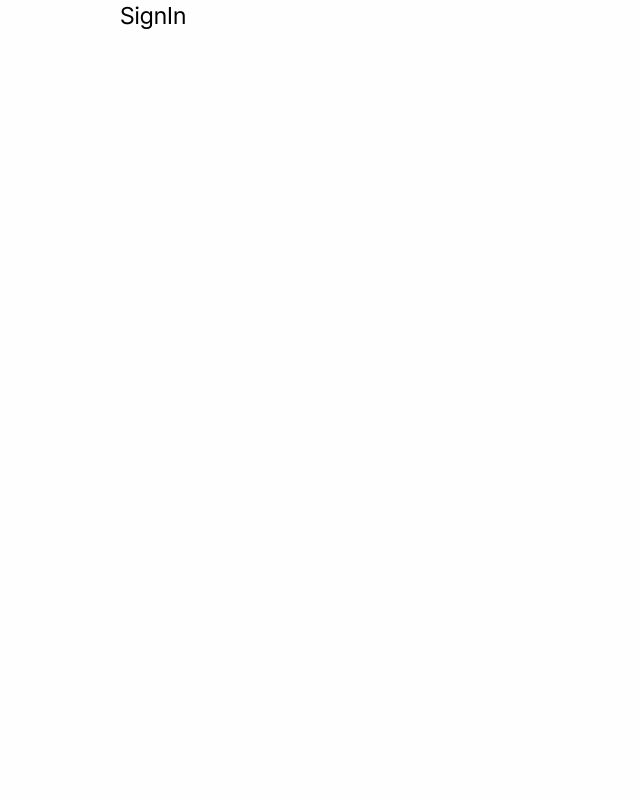
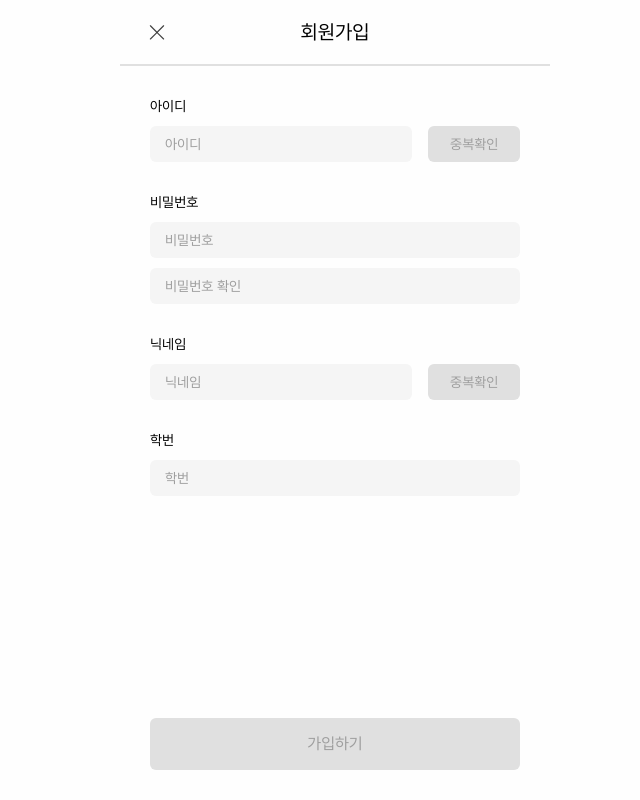
Before and after one commit to skyblue1232/Catxi_FrontEnd, a React (Vite) app in the folder CATXI-FE/: page /signIn in a window 1280 px wide. Shown: the whole page, without its empty margins (305-945 px from the left). Built offline with nearby package versions, Linux system fonts and the light colour scheme.

Commit message:
feat: signIn-UI
- 나중에 로직구현하면서 바꿀 것 같아서 일단 state 때려박기했습니당
- 나중에 고치겟습니다..ㅜ~ㅜ
- 회원가입 UI 구현 및 간단한 기능 구현

```diff
--- a/CATXI-FE/src/pages/Login/index.tsx
+++ b/CATXI-FE/src/pages/Login/index.tsx
@@ -70,7 +70,7 @@ export const Login = () => {
         <button
           disabled={!id || !pwd}
           className={clsx(
-            "w-full py-4 rounded-md text-lg text-white cursor-pointer",
+            "w-full py-4 rounded-md text-lg text-[#FAFAFA] cursor-pointer",
             !id || !pwd ? "bg-gray-400 cursor-not-allowed" : "bg-[#7424F5]"
           )}
           onClick={handleLogin}
--- a/CATXI-FE/src/pages/SiginIn/index.tsx
+++ b/CATXI-FE/src/pages/SiginIn/index.tsx
@@ -1,5 +1,179 @@
+import Close from "../../assets/icons/close.svg?react";
+import { useNavigate } from "react-router-dom";
+import { useState } from "react";
+import clsx from "clsx";
 const SignIn = () => {
-  return <div className="w-full h-full text-2xl">SignIn</div>;
+  const [id, setId] = useState("");
+  const [pwd, setPwd] = useState("");
+  const [nickName, setNickName] = useState("");
+  const [studentId, setStudentId] = useState("");
+  const [idChecked, setIdChecked] = useState(false);
+  const [nameChecked, setNameChecked] = useState(false);
+  const [pwdChecked, setPwdChecked] = useState(false);
+  const [idError, setIdError] = useState<boolean>();
+  const [pwdError, setPwdError] = useState<boolean>();
+  const [nameError, setNameError] = useState(false);
+  const navigate = useNavigate();
+  const isValid =
+    id &&
+    pwd &&
+    nickName &&
+    idChecked &&
+    nameChecked &&
+    pwdChecked &&
+    studentId &&
+    !idError &&
+    !pwdError &&
+    !nameError;
+  const handleCheckPwd = (value: string) => {
+    setPwdChecked(true);
+    setPwdError(value !== pwd);
+  };
+  const hanleCheckId = () => {
+    setIdChecked(true);
+    setIdError(id !== "1");
+  };
+  const hanleCheckName = () => {
+    setNameChecked(true);
+    setNameError(nickName !== "채현");
+  };
+  return (
+    <div className="w-full h-full relative">
+      <div className="h-16.5 w-full border-b-2 border-b-[#E0E0E0] relative flex justify-center items-center">
+        <div
+          className="absolute top-1/2 -translate-y-1/2 left-6.5 cursor-pointer"
+          onClick={() => navigate("/login")}
+        >
+          <Close />
+        </div>
+        <p className="font-regular text-xl">회원가입</p>
+      </div>
+      <div className="flex flex-col h-[calc(100vh-66px)] justify-between p-7.5">
+        <div className="flex flex-col gap-7.5">
+          <div className="flex flex-col gap-2.5">
+            <p className="text-sm">아이디</p>
+            <div className="flex flex-col gap-1.25">
+              <div className="flex text-sm gap-4">
+                <input
+                  placeholder="아이디"
+                  className="bg-[#F5F5F5] h-9 px-3.75 py-2.5 placeholder:text-[#9E9E9E] rounded-md focus:outline-none w-full"
+                  onChange={(e) => {
+                    setId(e.target.value);
+                    setIdChecked(false);
+                  }}
+                />
+                <button
+                  disabled={!id}
+                  className={clsx(
+                    "w-30 h-9 px-3.75 rounded-md",
+                    !id
+                      ? "text-[#9E9E9E] bg-[#E0E0E0]"
+                      : "bg-[#7424F5] text-[#FAFAFA] cursor-pointer"
+                  )}
+                  onClick={hanleCheckId}
+                >
+                  중복확인
+                </button>
+              </div>
+              {idChecked &&
+                (idError ? (
+                  <p className="text-xs text-[#FF5252]">
+                    이미 사용 중인 아이디입니다.
+                  </p>
+                ) : (
+                  <p className="text-xs text-[#3574FF]">
+                    사용 가능한 아이디입니다.
+                  </p>
+                ))}
+            </div>
+          </div>
+          <div className="flex flex-col gap-2.5">
+            <p className="text-sm">비밀번호</p>
+            <div className="flex flex-col gap-1.25">
+              <div className="flex flex-col gap-2.5">
+                <input
+                  placeholder="비밀번호"
+                  className="bg-[#F5F5F5] h-9 px-3.75 text-sm py-2.5 placeholder:text-[#9E9E9E] rounded-md focus:outline-none w-full"
+                  onChange={(e) => setPwd(e.target.value)}
+                />
+                <input
+                  placeholder="비밀번호 확인"
+                  className="bg-[#F5F5F5] h-9 px-3.75 text-sm py-2.5 placeholder:text-[#9E9E9E] rounded-md focus:outline-none w-full"
+                  onChange={(e) => handleCheckPwd(e.target.value)}
+                />
+              </div>
+              {pwdError && pwd && (
+                <p className="text-xs text-[#FF5252]">
+                  비밀번호가 일치하지 않습니다.
+                </p>
+              )}
+            </div>
+          </div>
+          <div className="flex flex-col gap-2.5">
+            <p className="text-sm">닉네임</p>
+            <div className="flex flex-col gap-1.25">
+              <div className="flex text-sm gap-4">
+                <input
+                  placeholder="닉네임"
+                  className="bg-[#F5F5F5] h-9 px-3.75 py-2.5 placeholder:text-[#9E9E9E] rounded-md focus:outline-none w-full"
+                  onChange={(e) => {
+                    setNickName(e.target.value);
+                    setNameChecked(false);
+                  }}
+                />
+                <button
+                  disabled={!nickName}
+                  className={clsx(
+                    "w-30 h-9 px-3.75 rounded-md",
+                    !nickName
+                      ? "text-[#9E9E9E] bg-[#E0E0E0]"
+                      : "bg-[#7424F5] text-[#FAFAFA] cursor-pointer"
+                  )}
+                  onClick={hanleCheckName}
+                >
+                  중복확인
+                </button>
+              </div>
+              {nameChecked &&
+                (nameError ? (
+                  <p className="text-xs text-[#FF5252]">
+                    이미 사용 중인 닉네임입니다.
+                  </p>
+                ) : (
+                  <p className="text-xs text-[#3574FF]">
+                    사용 가능한 닉네임입니다.
+                  </p>
+                ))}
+            </div>
+          </div>
+          <div className="flex flex-col gap-2.5">
+            <p className="text-sm">학번</p>
+            <input
+              placeholder="학번"
+              className="bg-[#F5F5F5] h-9 px-3.75 text-sm py-2.5 placeholder:text-[#9E9E9E] rounded-md focus:outline-none w-full"
+              onChange={(e) => setStudentId(e.target.value)}
+            />
+          </div>
+        </div>
+        <button
+          disabled={!isValid}
+          className={clsx(
+            "w-full h-13 rounded-md",
+
+            !isValid
+              ? "text-[#9E9E9E] bg-[#E0E0E0]"
+              : "bg-[#7424F5] text-[#FAFAFA] cursor-pointer"
+          )}
+          onClick={() => {
+            alert("성공");
+            navigate("/login");
+          }}
+        >
+          가입하기
+        </button>
+      </div>
+    </div>
+  );
 };
 
 export default SignIn;
```
Also changed, not shown: CATXI-FE/src/assets/icons/close.svg (added).
